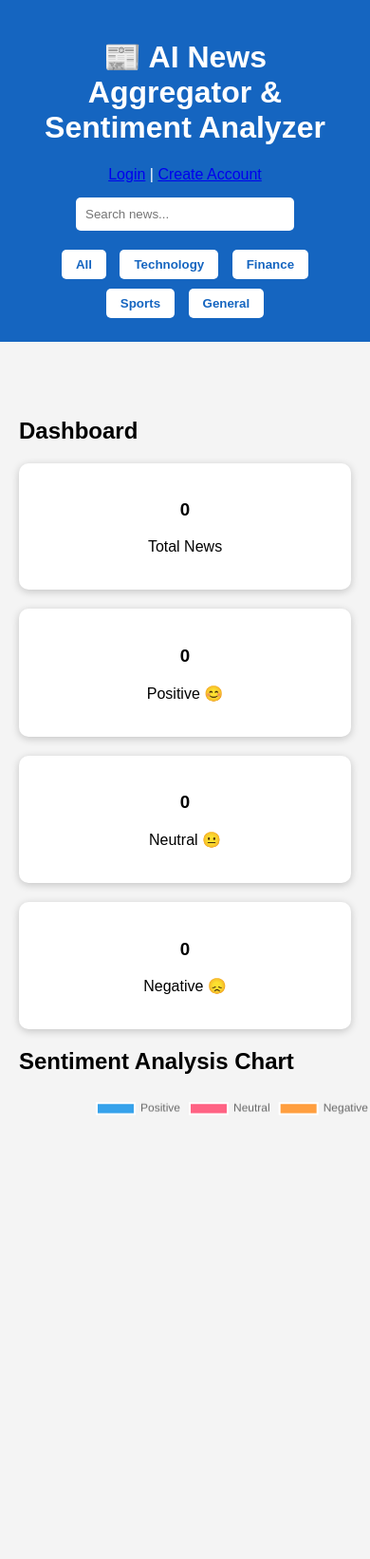
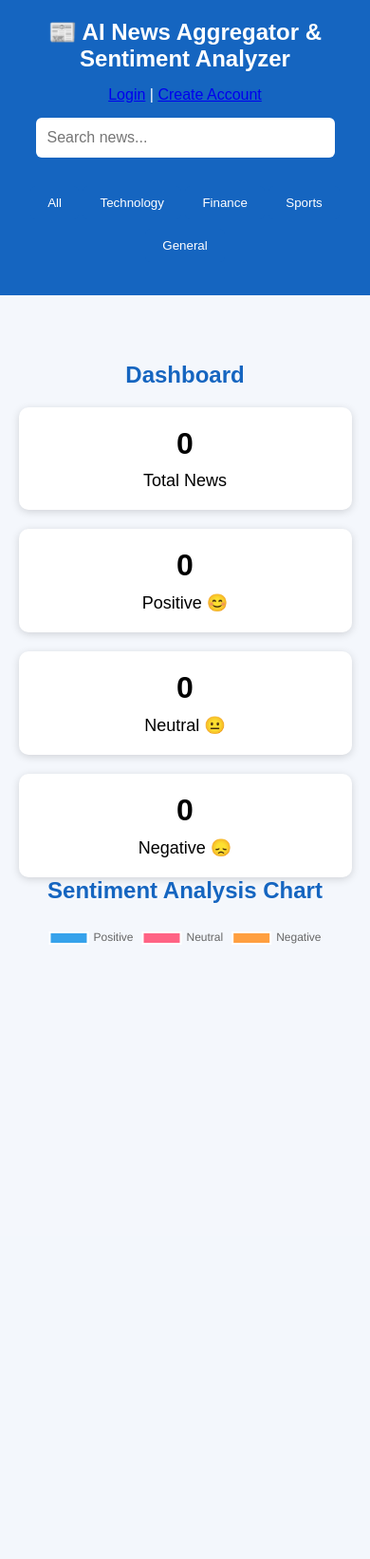
Before and after one commit to lsnehallomte-source/AI-News-Aggregator, a Flask app: page / in a window 390 px wide; the page is wider, and only the part inside the window is pictured. Shown: that part at 95% size. After the commit the page ends 994 px from the top of that part, so only its background shows below. Run offline with Flask 3, Linux system fonts and the light colour scheme; data that the repository does not hold is empty.

Commit message:
Initial commit - AI News Aggregator

```diff
--- a/app.py
+++ b/app.py
@@ -97,12 +97,22 @@ def login():
 
     return render_template('login.html')
 
+@app.route("/logout")
+@login_required
+def logout():
+    logout_user()
+    return redirect(url_for("home"))
+
 @app.route("/api/news")
+def get_news():
 
-def get_news():
-    url = f"https://newsapi.org/v2/top-headlines?country=us&apiKey={API_KEY}"
+    url = f"https://newsapi.org/v2/top-headlines?country=us&pageSize=100&apiKey={API_KEY}"
 
     response = requests.get(url)
+
+    print(response.status_code)
+    print(response.json())
+
     if response.status_code != 200:
        return jsonify({"error": "Failed to fetch news"})
     data = response.json()
--- a/static/style.css
+++ b/static/style.css
@@ -1,49 +1,86 @@
+*{
+    margin:0;
+    padding:0;
+    box-sizing:border-box;
+    font-family:Arial,sans-serif;
+}
+
 body{
-    margin:0;
-    font-family:Arial,sans-serif;
-    background:#f4f4f4;
+    background:#f4f7fc;
 }
 
 header{
     background:#1565c0;
     color:white;
-    padding:20px;
+    padding:20px 20px 35px 20px;
     text-align:center;
 }
 
-header input{
+header h1{
+    margin-bottom:15px;
+}
+
+#searchInput{
+    width:60%;
+    padding:12px;
+    border:none;
+    border-radius:6px;
+    font-size:16px;
     margin-top:15px;
-    width:60%;
-    padding:10px;
-    border:none;
-    border-radius:5px;
+    margin-bottom:20px;
+}
+
+main{
+    width:90%;
+    margin:30px auto;
 }
 
 #newsContainer{
     display:grid;
-    grid-template-columns:repeat(auto-fit,minmax(320px,1fr));
+    grid-template-columns:repeat(auto-fit,minmax(300px,1fr));
     gap:20px;
-    padding:20px;
 }
 
 .card{
     background:white;
     padding:20px;
     border-radius:10px;
-    box-shadow:0 2px 8px rgba(0,0,0,0.2);
+    box-shadow:0 2px 8px rgba(0,0,0,0.15);
+    transition:0.3s;
+}
+
+.card:hover{
+    transform:translateY(-5px);
 }
 
 .card h2{
-    margin-top:0;
+    color:#1565c0;
+    margin-bottom:10px;
+    font-size:22px;
+}
+
+.card p{
+    margin:15px 0;
+    color:#555;
+    line-height:1.5;
+}
+
+.card img{
+    width:100%;
+    height:220px;
+    object-fit:cover;
+    border-radius:8px;
+    margin-bottom:15px;
 }
 
 .badge{
     display:inline-block;
-    padding:5px 10px;
+    padding:6px 12px;
     border-radius:20px;
     color:white;
-    font-size:14px;
-    margin-right:5px;
+    font-size:13px;
+    margin-right:8px;
+    margin-bottom:10px;
 }
 
 .tech{
@@ -51,11 +88,11 @@ header input{
 }
 
 .finance{
-    background:#ef6c00;
+    background:#2e7d32;
 }
 
 .sports{
-    background:#2e7d32;
+    background:#ef6c00;
 }
 
 .positive{
@@ -70,73 +107,61 @@ header input{
     background:#e53935;
 }
 
+button{
+    background:#1565c0;
+    color:white;
+    border:none;
+    padding:10px 18px;
+    border-radius:5px;
+    cursor:pointer;
+    margin-top:10px;
+}
+
+button:hover{
+    background:#0d47a1;
+}
+
 .dashboard{
-    padding:20px;
+    margin-top:40px;
+}
+
+.dashboard h2{
+    text-align:center;
+    margin-bottom:20px;
+    color:#1565c0;
 }
 
 .stats{
-    display:flex;
-    flex-wrap:wrap;
+    display:grid;
+    grid-template-columns:repeat(auto-fit,minmax(180px,1fr));
     gap:20px;
 }
 
 .box{
-    flex:1;
-    min-width:150px;
     background:white;
+    text-align:center;
     padding:20px;
     border-radius:10px;
-    text-align:center;
-    box-shadow:0 2px 8px rgba(0,0,0,0.2);
-}
-.card img {
-    width: 100%;
-    height: 200px;
-    object-fit: cover;
-    border-radius: 8px;
-    margin-bottom: 10px;
+    box-shadow:0 2px 8px rgba(0,0,0,0.15);
 }
 
-.card button {
-    background: #1565c0;
-    color: white;
-    border: none;
-    padding: 10px 15px;
-    border-radius: 5px;
-    cursor: pointer;
+.box h3{
+    font-size:32px;
+    margin-bottom:10px;
 }
 
-.card button:hover {
-    background: #0d47a1;
-}
-.filters {
-    margin-top: 15px;
+.box p{
+    font-size:18px;
 }
 
-.filters button {
-    margin: 5px;
-    padding: 8px 15px;
-    border: none;
-    border-radius: 5px;
-    cursor: pointer;
-    background: white;
-    color: #1565c0;
-    font-weight: bold;
+@media(max-width:768px){
+
+    #searchInput{
+        width:90%;
+    }
+
+    header h1{
+        font-size:24px;
+    }
+
 }
-
-.filters button:hover {
-    background: #e3f2fd;
-}
-
-#sentimentChart {
-    width: 400px !important;
-    height: 400px !important;
-    margin: 20px auto;
-    display: block;
-}
-
-.chart-container {
-    width: 450px;
-    height: 450px;
-    margin: 20px auto;
-}
```
Also changed, not shown: instance/news.db.
